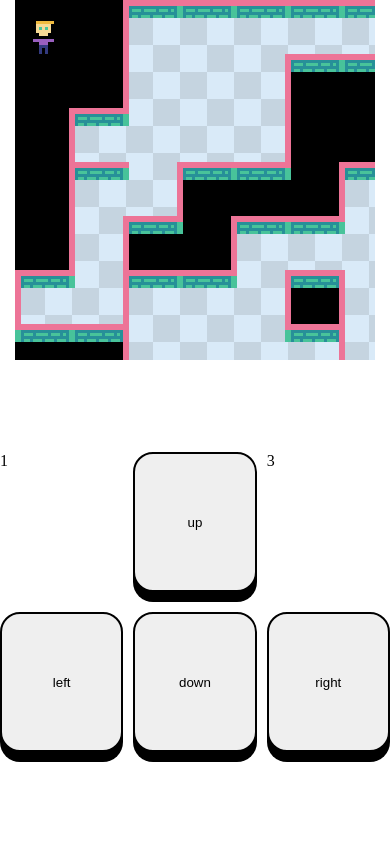
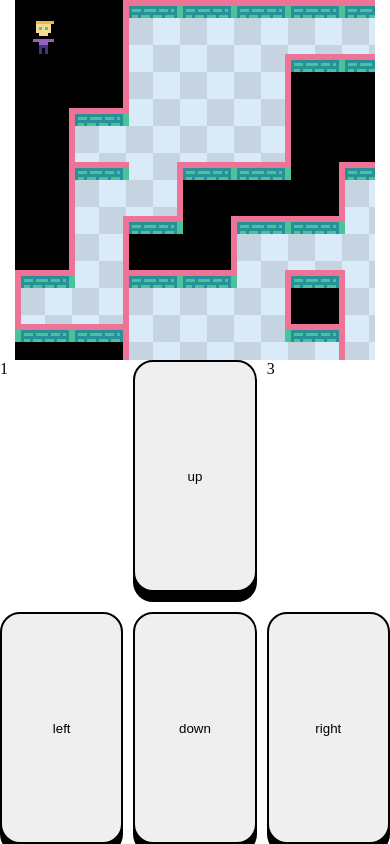
Before and after one commit to MadcoreTom/maze-maker, a website with bundled scripts: page www/game.html in a window 390 px wide. Built offline with nearby package versions, Linux system fonts and the light colour scheme.

Commit message:
better buttons on mobile

```diff
--- a/src/game-component.ts
+++ b/src/game-component.ts
@@ -114,7 +114,7 @@ export class GameComponent extends HTMLElement {
             this.elements.canvas.height = bestC;
             this.elements.canvas.style.width = `${bestC * bestS}px`;
             this.elements.canvas.style.height = `${bestC * bestS}px`;
-            this.elements.canvas.style.margin = "auto";
+            this.elements.canvas.style.margin = "0 auto";
         }
     }
 
--- a/www/game.html
+++ b/www/game.html
@@ -16,7 +16,8 @@
                 grid-template-rows: repeat(2, 1fr);
                 gap: 20px 10px;
                 height: 100vh;
-                max-height: 300px;
+                max-height: 600px;
+                flex-grow: 0.2;
             }
 
             .grid-container button {
@@ -57,6 +58,7 @@ html {
   height: 100vh; /* Full viewport height */
   margin: 0 auto;
   background-color: white;
+  overflow: hidden;
 }
 
 /* The square red div */
@@ -101,7 +103,7 @@ canvas {
 
         </style>
         <canvas class="square-red"></canvas>
-        <div style="flex-grow:1"></div>
+        <div style="flex-grow:0.1"></div>
         <div class="grid-container" class="fill-yellow">
             <div>1</div>
             <div>
@@ -119,7 +121,7 @@ canvas {
                 <button name="right">right</button>
             </div>
         </div>
-        <div style="flex-grow:1"></div>
+        <div style="flex-grow:0.1"></div>
     </my-game>
     <script src="js/main.js"></script>
     <!-- <a href="index.html">index</a> -->
```
